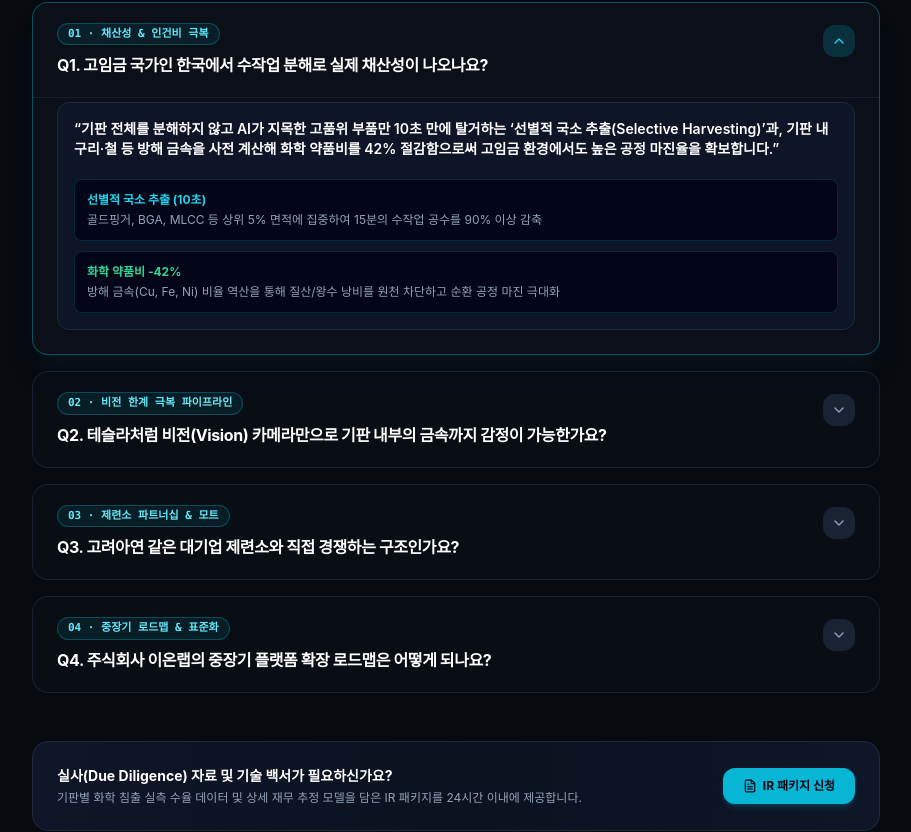
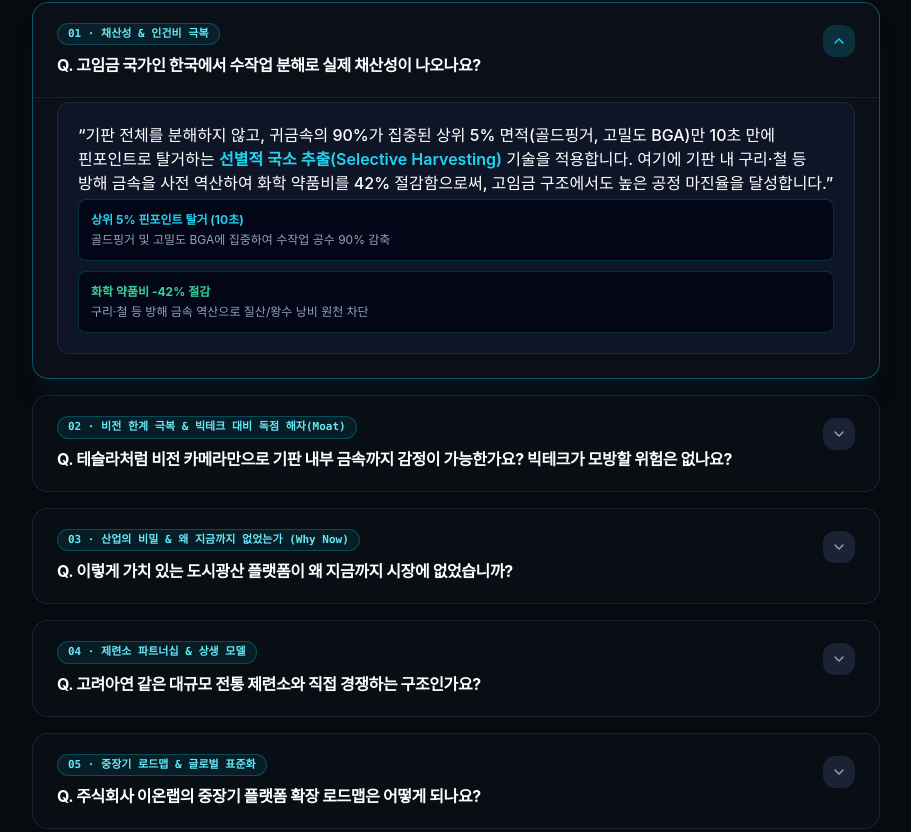
Before and after one commit to noxwon/ionlab-urban-mining, a Next.js app: page / in a window 1280 px wide. Shown: the part 7297-8129 px from the top of the page, without its empty margins (184-1095 px from the left). Built offline with nearby package versions, Linux system fonts and the light colour scheme; a web font is replaced by a local one.

Commit message:
feat: update FAQ with 5 strategic Q&As

```diff
--- a/components/EnterpriseShowcase.tsx
+++ b/components/EnterpriseShowcase.tsx
@@ -129,6 +129,7 @@ export default function EnterpriseShowcase() {
     q2: false,
     q3: false,
     q4: false,
+    q5: false,
   });
 
   const toggleFaq = (id: string) => {
--- a/data/faqData.tsx
+++ b/data/faqData.tsx
@@ -2,7 +2,6 @@ import React from "react";
 
 export interface FaqItem {
   id: string;
-  partKey: "strategy" | "technology" | "partnership" | "vision";
   partBadge: string;
   question: string;
   answer: React.ReactNode;
@@ -11,22 +10,21 @@ export interface FaqItem {
 export const FAQ_DATA: FaqItem[] = [
   {
     id: "q1",
-    partKey: "strategy",
     partBadge: "01 · 채산성 & 인건비 극복",
-    question: "Q1. 고임금 국가인 한국에서 수작업 분해로 실제 채산성이 나오나요?",
+    question: "Q. 고임금 국가인 한국에서 수작업 분해로 실제 채산성이 나오나요?",
     answer: (
-      <div className="p-4 rounded-xl bg-slate-900/90 border border-slate-800 text-slate-300 leading-relaxed text-xs sm:text-sm font-sans space-y-3 break-keep">
-        <p className="text-white font-semibold">
-          &ldquo;기판 전체를 분해하지 않고 AI가 지목한 고품위 부품만 10초 만에 탈거하는 &lsquo;선별적 국소 추출(Selective Harvesting)&rsquo;과, 기판 내 구리·철 등 방해 금속을 사전 계산해 화학 약품비를 42% 절감함으로써 고임금 환경에서도 높은 공정 마진율을 확보합니다.&rdquo;
+      <div className="p-4 sm:p-5 rounded-xl bg-slate-900/90 border border-slate-800 text-slate-300 leading-relaxed text-xs sm:text-sm font-sans space-y-3.5 break-keep">
+        <p className="text-white font-medium sm:text-base leading-relaxed">
+          &ldquo;기판 전체를 분해하지 않고, 귀금속의 90%가 집중된 상위 5% 면적(골드핑거, 고밀도 BGA)만 10초 만에 핀포인트로 탈거하는 <strong className="text-cyan-400 font-semibold">선별적 국소 추출(Selective Harvesting)</strong> 기술을 적용합니다. 여기에 기판 내 구리·철 등 방해 금속을 사전 역산하여 화학 약품비를 42% 절감함으로써, 고임금 구조에서도 높은 공정 마진율을 달성합니다.&rdquo;
         </p>
-        <div className="grid grid-cols-1 sm:grid-cols-2 gap-2.5 pt-2 text-xs">
-          <div className="p-3 rounded-lg bg-slate-950 border border-cyan-500/20">
-            <span className="text-cyan-400 font-bold block mb-1">선별적 국소 추출 (10초)</span>
-            <span className="text-slate-400">골드핑거, BGA, MLCC 등 상위 5% 면적에 집중하여 15분의 수작업 공수를 90% 이상 감축</span>
+        <div className="grid grid-cols-1 sm:grid-cols-2 gap-2.5 pt-1 text-xs">
+          <div className="p-3 rounded-lg bg-slate-950 border border-cyan-500/25">
+            <span className="text-cyan-400 font-bold block mb-1">상위 5% 핀포인트 탈거 (10초)</span>
+            <span className="text-slate-400">골드핑거 및 고밀도 BGA에 집중하여 수작업 공수 90% 감축</span>
           </div>
-          <div className="p-3 rounded-lg bg-slate-950 border border-emerald-500/20">
-            <span className="text-emerald-400 font-bold block mb-1">화학 약품비 -42%</span>
-            <span className="text-slate-400">방해 금속(Cu, Fe, Ni) 비율 역산을 통해 질산/왕수 낭비를 원천 차단하고 순환 공정 마진 극대화</span>
+          <div className="p-3 rounded-lg bg-slate-950 border border-emerald-500/25">
+            <span className="text-emerald-400 font-bold block mb-1">화학 약품비 -42% 절감</span>
+            <span className="text-slate-400">구리·철 등 방해 금속 역산으로 질산/왕수 낭비 원천 차단</span>
           </div>
         </div>
       </div>
@@ -34,65 +32,82 @@ export const FAQ_DATA: FaqItem[] = [
   },
   {
     id: "q2",
-    partKey: "technology",
-    partBadge: "02 · 비전 한계 극복 파이프라인",
-    question: "Q2. 테슬라처럼 비전(Vision) 카메라만으로 기판 내부의 금속까지 감정이 가능한가요?",
+    partBadge: "02 · 비전 한계 극복 & 빅테크 대비 독점 해자(Moat)",
+    question: "Q. 테슬라처럼 비전 카메라만으로 기판 내부 금속까지 감정이 가능한가요? 빅테크가 모방할 위험은 없나요?",
     answer: (
-      <div className="p-4 rounded-xl bg-slate-900/90 border border-slate-800 text-slate-300 leading-relaxed text-xs sm:text-sm font-sans space-y-3 break-keep">
-        <p className="text-white font-semibold">
-          &ldquo;외관 마킹과 칩셋 규격 인식에 실제 정련 현장에서 축적된 모델별 통계 수율 라이브러리(D1 DB)를 결합하여 비가시 영역의 오차를 ±3~5% 이내로 보정하는 하이브리드 추론 파이프라인을 사용합니다.&rdquo;
+      <div className="p-4 sm:p-5 rounded-xl bg-slate-900/90 border border-slate-800 text-slate-300 leading-relaxed text-xs sm:text-sm font-sans space-y-3.5 break-keep">
+        <p className="text-white font-medium sm:text-base leading-relaxed">
+          &ldquo;외관 마킹과 칩셋 규격 인식에 실제 정련 현장에서 축적된 모델별 통계 수율 라이브러리(D1 DB)를 결합하여 비가시 영역의 오차를 ±3~5% 이내로 보정하는 <strong className="text-cyan-400 font-semibold">하이브리드 파이프라인</strong>을 사용합니다.&rdquo;
         </p>
-        <div className="p-3.5 rounded-lg bg-slate-950 border border-slate-800 text-xs text-slate-400 space-y-1.5">
-          <div className="flex items-center gap-2 text-cyan-300 font-medium">
-            <span className="w-1.5 h-1.5 rounded-full bg-cyan-400" />
-            <span>표면 비전 식별 (Part Number, 폼팩터 규격, 골드핑거 도금 면적 식별)</span>
-          </div>
-          <div className="flex items-center gap-2 text-amber-300 font-medium">
-            <span className="w-1.5 h-1.5 rounded-full bg-amber-400" />
-            <span>화학 반응 실측 통계 DB 매핑 (실제 습식 정련 침출 수율 기반 비가시 영역 오차 보정)</span>
-          </div>
+        <div className="p-3.5 rounded-lg bg-slate-950 border border-amber-500/25 text-xs sm:text-[13px] text-slate-300 leading-relaxed">
+          &ldquo;빅테크는 부품을 &lsquo;단순 물체&rsquo;로 인식할 뿐, 실제로 왕수에 녹였을 때의 침출 수율 데이터를 가지고 있지 않습니다. <strong className="text-amber-300 font-semibold">현장 화학 공정 데이터와 결합된 도메인 특화 데이터셋</strong>이 당사의 대체 불가능한 기술 장벽입니다.&rdquo;
         </div>
       </div>
     )
   },
   {
     id: "q3",
-    partKey: "partnership",
-    partBadge: "03 · 제련소 파트너십 & 모트",
-    question: "Q3. 고려아연 같은 대기업 제련소와 직접 경쟁하는 구조인가요?",
+    partBadge: "03 · 산업의 비밀 & 왜 지금까지 없었는가 (Why Now)",
+    question: "Q. 이렇게 가치 있는 도시광산 플랫폼이 왜 지금까지 시장에 없었습니까?",
     answer: (
-      <div className="p-4 rounded-xl bg-slate-900/90 border border-slate-800 text-slate-300 leading-relaxed text-xs sm:text-sm font-sans space-y-3 break-keep">
-        <p className="text-white font-semibold">
-          &ldquo;경쟁이 아닌 상호보완적 파트너십 관계입니다. 대형 용광로는 소량 다품종 폐기판의 정밀 선별 감정이 불가능합니다. 이온랩은 분산된 E-Waste의 가치를 디지털로 표준화하여 고품위 원료를 선별 공급하는 데이터 게이트키퍼 역할을 수행합니다.&rdquo;
+      <div className="p-4 sm:p-5 rounded-xl bg-slate-900/90 border border-slate-800 text-slate-300 leading-relaxed text-xs sm:text-sm font-sans space-y-3 break-keep">
+        <div className="p-3.5 rounded-lg bg-slate-950 border border-slate-800">
+          <strong className="text-rose-400 block mb-1 font-semibold flex items-center gap-1.5">
+            <span className="w-1.5 h-1.5 rounded-full bg-rose-400" />
+            첫째, 정보 비대칭이 기존 업계의 주 마진원
+          </strong>
+          <p className="text-slate-400 text-xs sm:text-[13px]">
+            부품의 가치를 모르는 배출자로부터 헐값에 매입하던 &lsquo;정보 비대칭&rsquo;이 기존 스크랩 유통업계의 주 마진원이었기 때문에 자발적인 투명화와 디지털 혁신이 불가능했습니다.
+          </p>
+        </div>
+        <div className="p-3.5 rounded-lg bg-slate-950 border border-slate-800">
+          <strong className="text-rose-400 block mb-1 font-semibold flex items-center gap-1.5">
+            <span className="w-1.5 h-1.5 rounded-full bg-rose-400" />
+            둘째, 이종 산업 간의 극단적 단절
+          </strong>
+          <p className="text-slate-400 text-xs sm:text-[13px]">
+            IT/AI 개발자는 화학 침출 현장을 모르고, 현장 정련 기술자는 컴퓨터 비전과 클라우드를 모르는 이종 산업 간의 극단적 단절로 인해 양쪽 도메인을 융합한 팀이 시장에 전무했습니다.
+          </p>
+        </div>
+      </div>
+    )
+  },
+  {
+    id: "q4",
+    partBadge: "04 · 제련소 파트너십 & 상생 모델",
+    question: "Q. 고려아연 같은 대규모 전통 제련소와 직접 경쟁하는 구조인가요?",
+    answer: (
+      <div className="p-4 sm:p-5 rounded-xl bg-slate-900/90 border border-slate-800 text-slate-300 leading-relaxed text-xs sm:text-sm font-sans space-y-3 break-keep">
+        <p className="text-white font-medium sm:text-base leading-relaxed">
+          &ldquo;경쟁이 아닌 상호보완적 파트너십 관계입니다. 대형 용광로는 수천 톤 단위 일괄 처리에 특화되어 있어, 소량 다품종 폐기판의 정밀 선별과 품위 감정이 불가능합니다.&rdquo;
         </p>
-        <p className="text-xs text-slate-400">
-          대형 제련소는 대규모 일괄 용융에 특화되어 있어 수거 단계의 품위 보증과 샘플링에 막대한 비용과 시간이 소요됩니다. 이온랩은 파쇄 전 사전 진단된 고품위 원료와 공정 레시피를 제휴 공급함으로써 제련소의 회수 수율을 극대화합니다.
+        <p className="text-xs sm:text-[13px] text-slate-400 leading-relaxed">
+          &ldquo;이온랩은 분산된 고품위 E-Waste를 파쇄 전 비파괴 진단하여 고순도 원료로 공급하는 <strong className="text-cyan-300 font-semibold">상위 밸류체인의 데이터 게이트키퍼</strong> 역할을 수행합니다.&rdquo;
         </p>
       </div>
     )
   },
   {
-    id: "q4",
-    partKey: "vision",
-    partBadge: "04 · 중장기 로드맵 & 표준화",
-    question: "Q4. 주식회사 이온랩의 중장기 플랫폼 확장 로드맵은 어떻게 되나요?",
+    id: "q5",
+    partBadge: "05 · 중장기 로드맵 & 글로벌 표준화",
+    question: "Q. 주식회사 이온랩의 중장기 플랫폼 확장 로드맵은 어떻게 되나요?",
     answer: (
-      <div className="p-4 rounded-xl bg-slate-900/90 border border-slate-800 text-slate-300 leading-relaxed text-xs sm:text-sm font-sans space-y-3 break-keep">
-        <p className="text-white font-semibold">
-          &ldquo;1단계로 국내 ITAD 및 서버/통신 PCB 시장에서 비전 검증 레퍼런스를 확립하고, 2단계로 전국 단위 폐자원 유통 데이터를 집계하는 클라우드 인프라로 확장합니다. 궁극적으로는 글로벌 순환경제 규제(EU 디지털 제품 여권, DPP) 기준을 충족하는 글로벌 E-Waste 표준 가치평가 및 원료 추적 데이터 플랫폼으로 도약하여 국가 핵심 광물 자립 생태계를 완성하는 것을 목표로 합니다.&rdquo;
+      <div className="p-4 sm:p-5 rounded-xl bg-slate-900/90 border border-slate-800 text-slate-300 leading-relaxed text-xs sm:text-sm font-sans space-y-3.5 break-keep">
+        <p className="text-white font-medium sm:text-base leading-relaxed">
+          &ldquo;1단계로 국내 ITAD 및 고품위 통신/서버 PCB 시장에서 비전 검증 레퍼런스를 확립하고, 2단계로 전국 단위 폐자원 유통 데이터를 집계하는 클라우드 SaaS로 확장합니다. 궁극적으로는 글로벌 순환경제 규제(EU 디지털 제품 여권, DPP) 기준을 충족하는 글로벌 E-Waste 표준 가치평가 및 원료 추적 데이터 인프라로 도약할 것입니다.&rdquo;
         </p>
         <div className="grid grid-cols-1 sm:grid-cols-3 gap-2 pt-1 text-xs">
           <div className="p-2.5 rounded-lg bg-slate-950 border border-slate-800">
             <span className="text-cyan-400 font-bold block mb-1">Phase 1: 레퍼런스 확립</span>
-            <span className="text-slate-400">국내 ITAD 및 서버/통신 PCB 시장 비전 검증</span>
+            <span className="text-slate-400">국내 ITAD 및 통신/서버 PCB 시장 비전 검증</span>
           </div>
           <div className="p-2.5 rounded-lg bg-slate-950 border border-slate-800">
             <span className="text-amber-400 font-bold block mb-1">Phase 2: 클라우드 인프라</span>
-            <span className="text-slate-400">전국 폐자원 유통 데이터 집계 및 SaaS 공급</span>
+            <span className="text-slate-400">전국 폐자원 유통 데이터 집계 및 클라우드 SaaS</span>
           </div>
           <div className="p-2.5 rounded-lg bg-slate-950 border border-slate-800">
             <span className="text-emerald-400 font-bold block mb-1">Phase 3: 글로벌 표준화</span>
-            <span className="text-slate-400">EU 디지털 제품 여권(DPP) 충족 및 자원안보 생태계</span>
+            <span className="text-slate-400">EU 디지털 제품 여권(DPP) 충족 및 원료 추적 인프라</span>
           </div>
         </div>
       </div>
```
